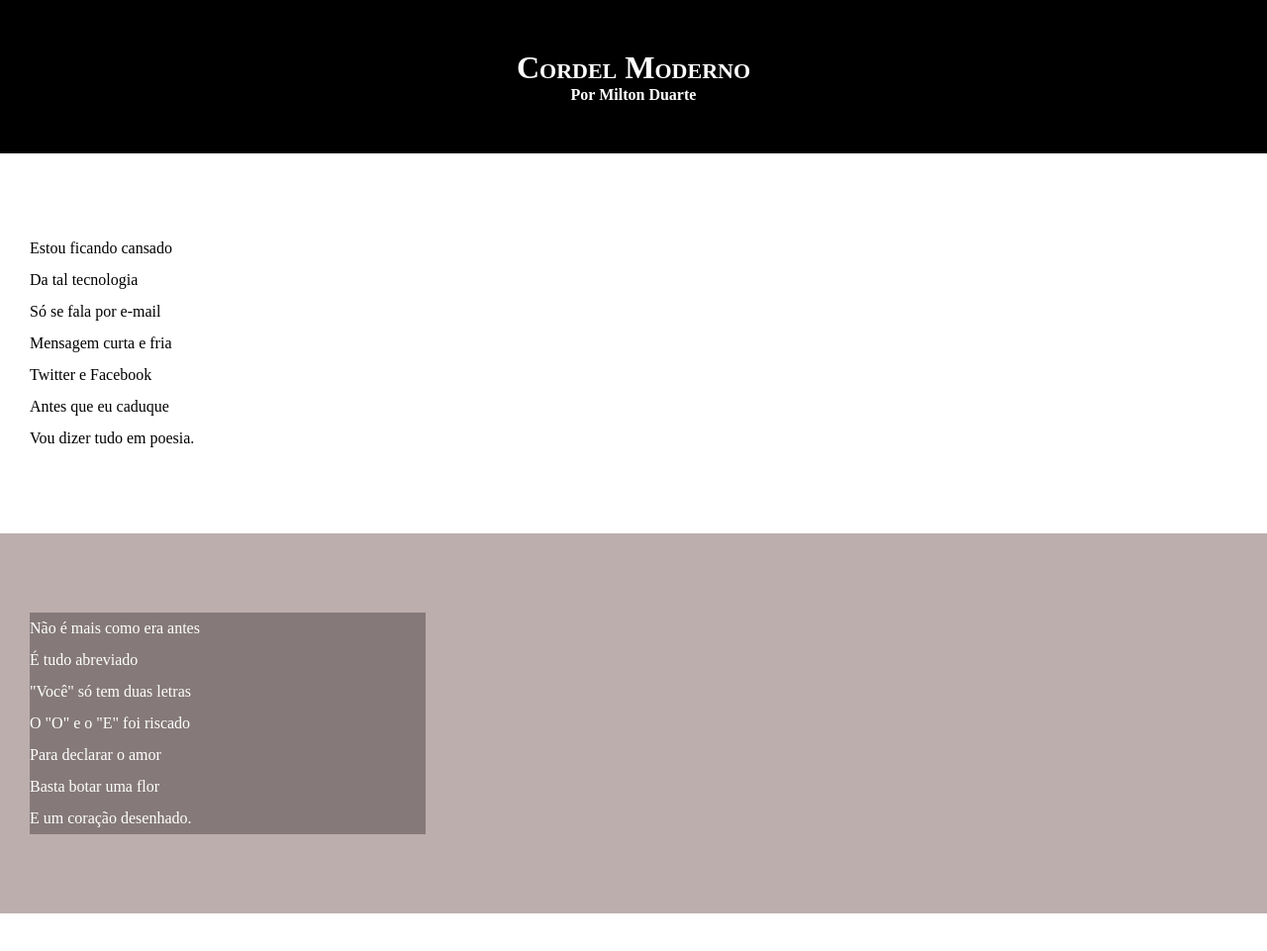
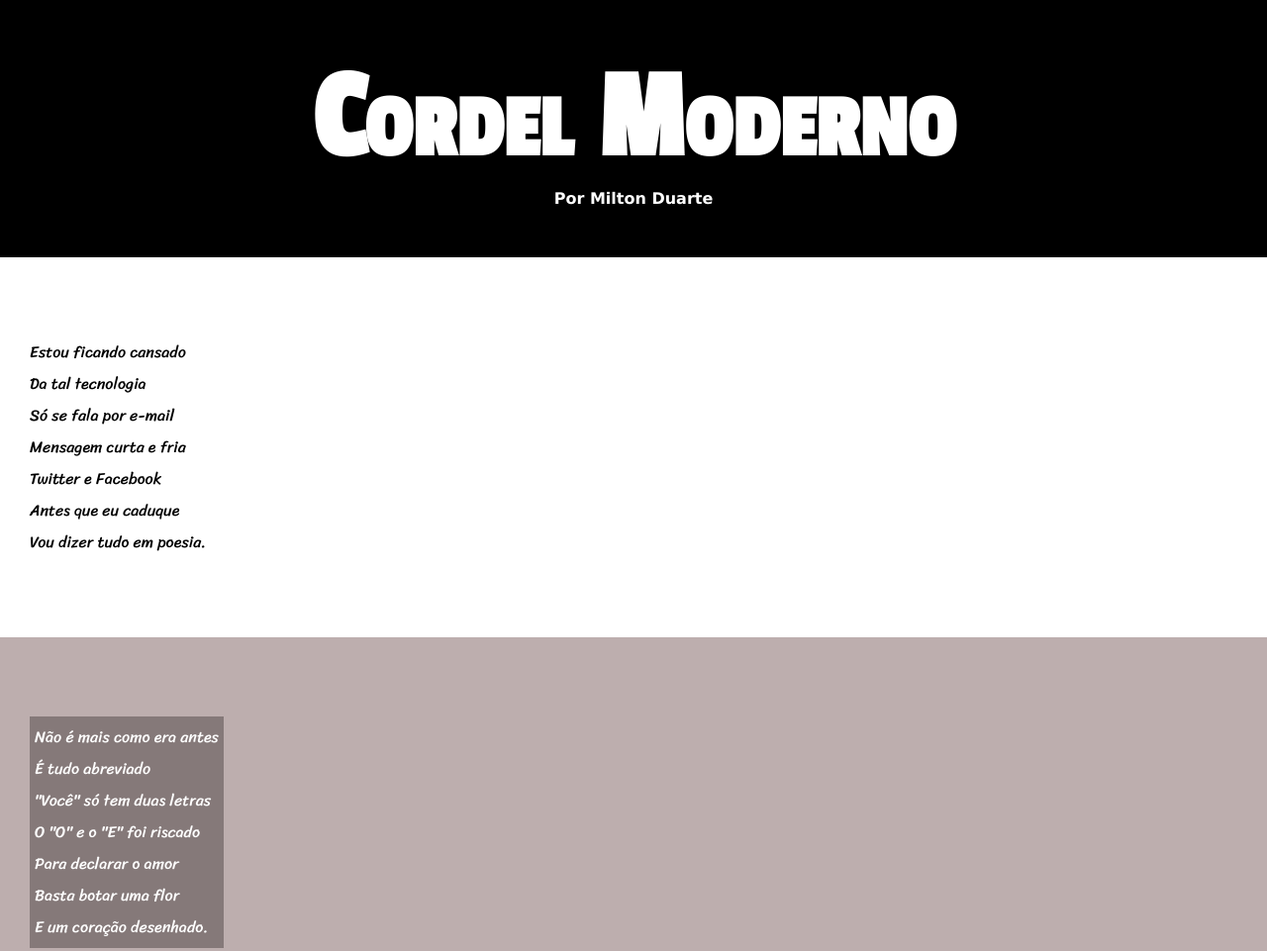
Before and after one commit to DanielJobJr/Html-Css, a plain HTML site: page d012/index.html in a window 1280 px wide. Shown: the top 961 px of the page at 99% size. Drawn offline with Linux system fonts and the light colour scheme.

Commit message:
Update style.css

```diff
--- a/d012/estilo/style.css
+++ b/d012/estilo/style.css
@@ -1,11 +1,24 @@
+ @charset "UTF-8";
 
+ @import url('https://fonts.googleapis.com/css2?family=Passion+One&family=Sriracha&display=swap');
+
+ @import url('https://fonts.googleapis.com/css2?family=Sriracha&display=swap');
+
+ :root{
+    --fonte1: verdana, Geneva, Tahoma, sans-serif;
+    --fonte2: 'Passion one', 'cursive';
+    --fonte3: 'Sriracha', 'cursive';
+
+ }
 *{
     margin: 0px;
     padding: 0px;
+    font-size: 1em;
 }
 html,body{
     min-height: 100vh;
     background-color: darkgray;
+    font-family: var(--fonte1);
 
 }
 header{
@@ -16,6 +29,8 @@ header{
 header > h1{
     padding-top: 50px;
     font-variant: small-caps;
+    font-family: var(--fonte2);
+    font-size: 10vw;
 }
 header > p{
     padding-bottom: 50px;
@@ -36,6 +51,8 @@ section{
     padding-bottom: 10vh;
     line-height: 2em;
     padding-left: 30px;
+    font-family: var(--fonte3);
+    font-size: vw;
 }
 
 section.normal{
@@ -48,7 +65,8 @@ section.imagem{
 
 }
 section.imagem > p{
-    width: 400px;
+    display: inline-block;
+    padding: 5px;
     background-color: rgb(133, 121, 121);
 }
 
```
